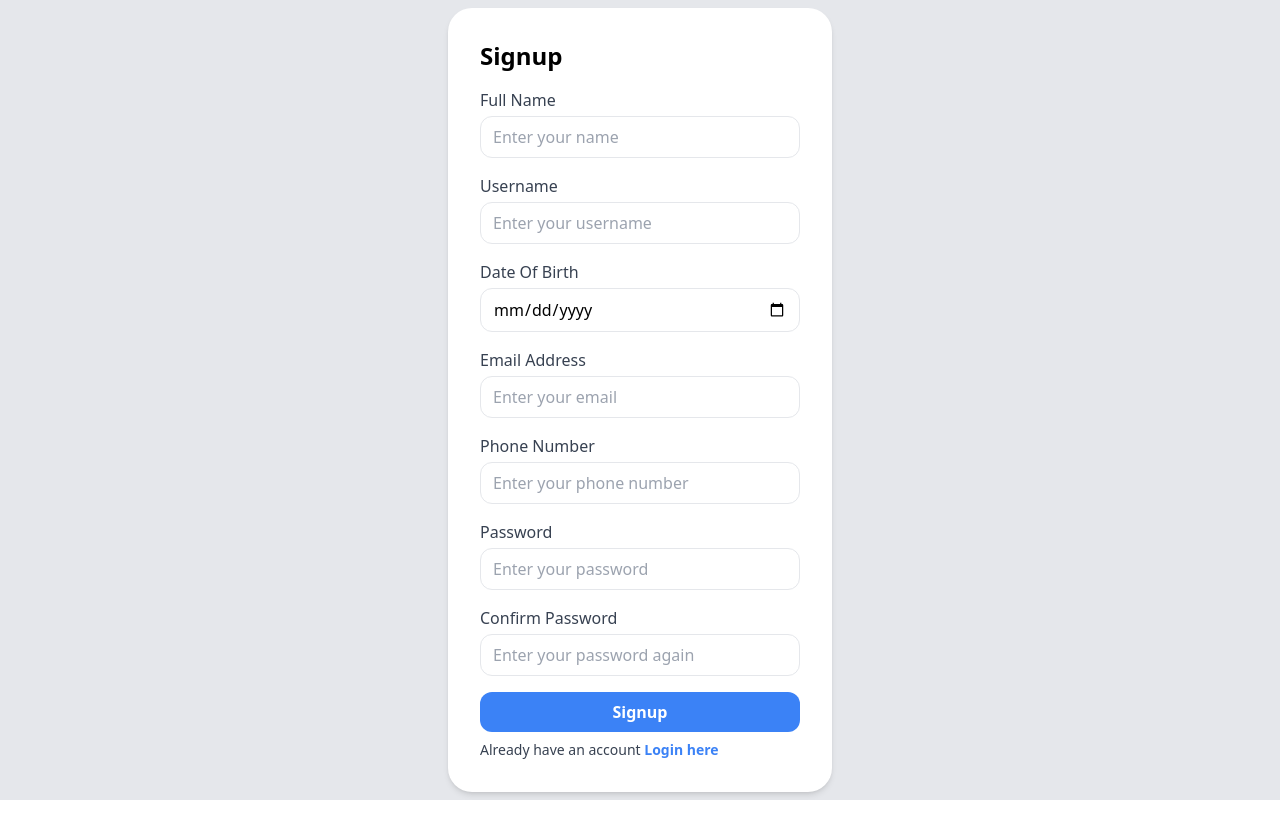
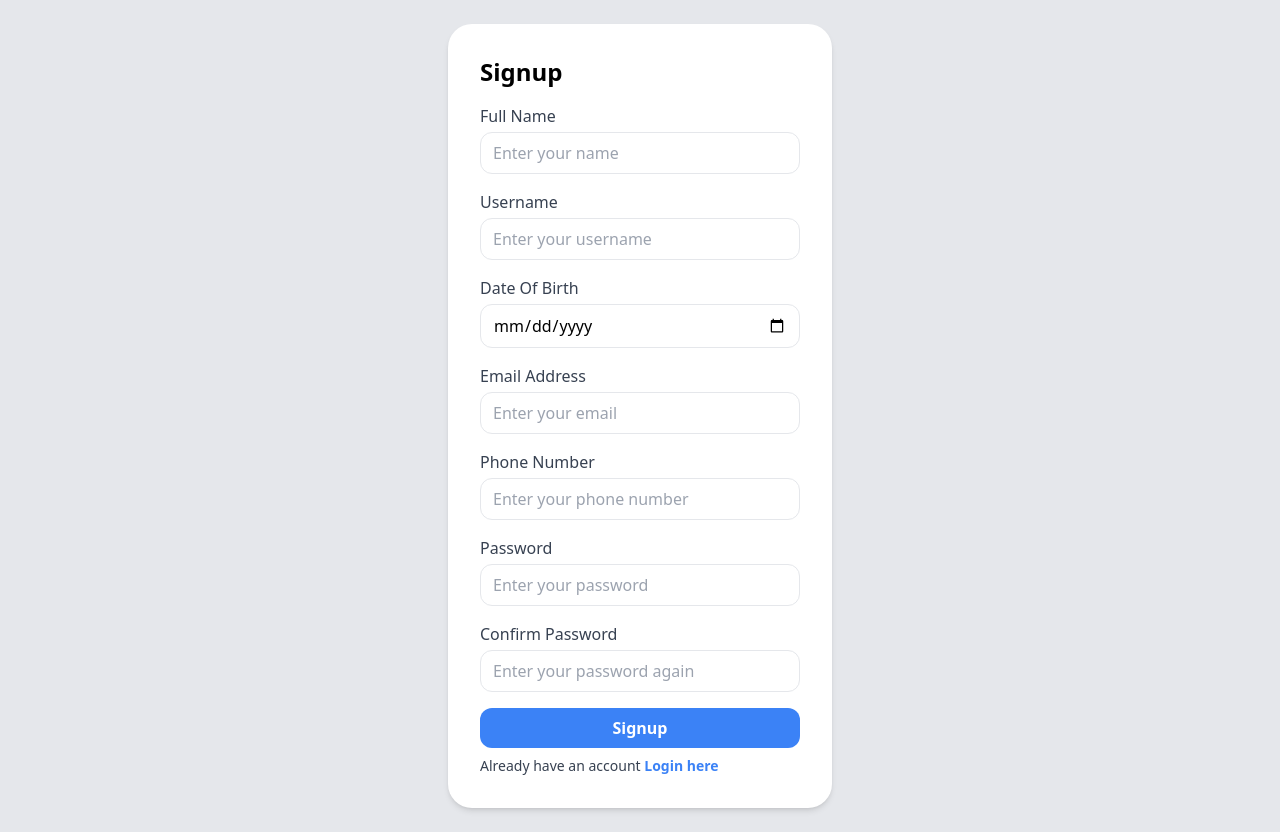
Before and after one commit to CodingClubPMEC/Open-Source-Club-Project, a React (Vite) app in the folder client/: page /signup in a window 1280 px wide. Before the commit the page ends 800 px from the top, so only its background shows below. Built offline with nearby package versions, Linux system fonts and the light colour scheme.

Commit message:
signu form done

```diff
--- a/client/src/pages/Signup.jsx
+++ b/client/src/pages/Signup.jsx
@@ -10,7 +10,7 @@ const styles = {
   return (
     <>
       <div className='min-h-screen bg-gray-200 flex items-center justify-center'>
-      <div className='bg-white p-8 rounded-3xl shadow-md w-96'>
+        <div className='bg-white p-8 rounded-3xl shadow-md w-96 my-6'>
           <h1 className='text-2xl font-semibold mb-4'>Signup</h1>
           <form>
             <div className='mb-4'>
```
Lines whose indentation alone changed are shown as unchanged.
